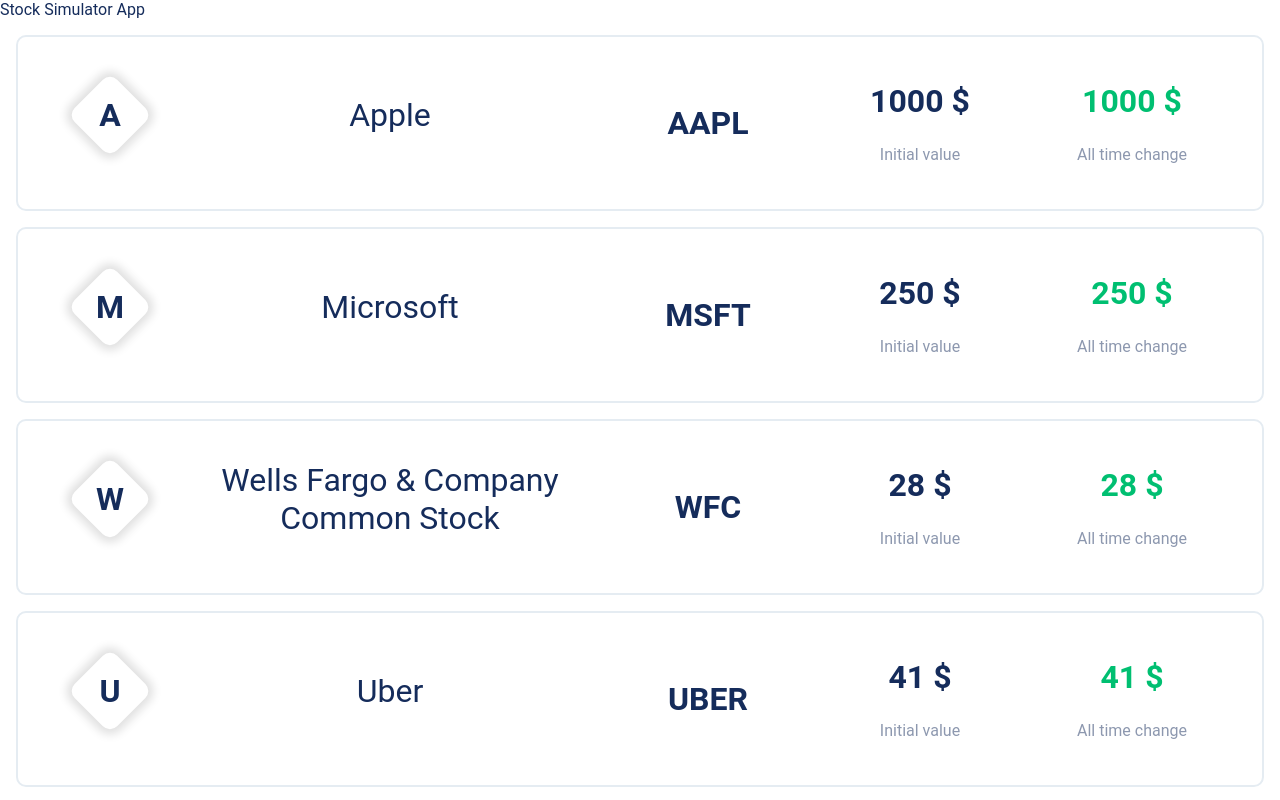
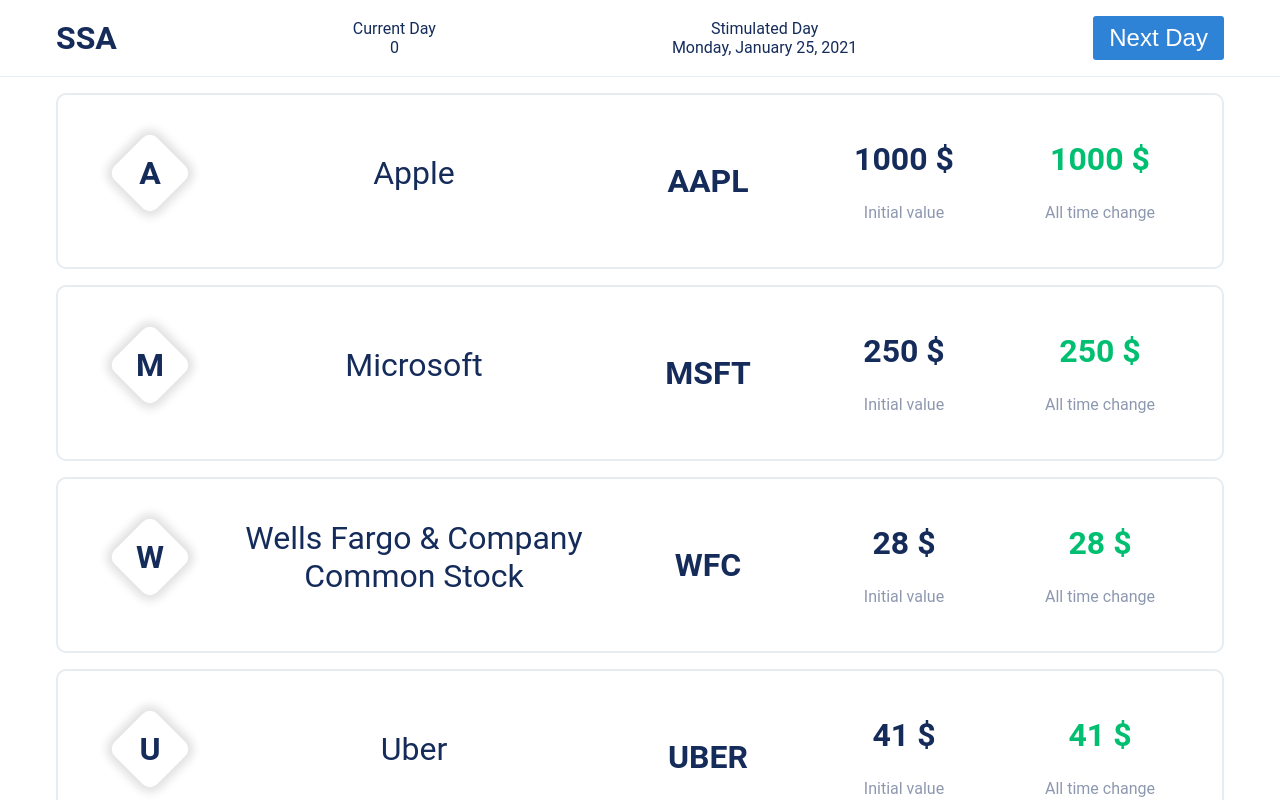
Before and after one commit to gregorlaan/brainbase-exercise, an Angular app: page / in a window 1280 px wide. Shown: the top 800 px of the page. Built offline with nearby package versions, Linux system fonts and the light colour scheme.

Commit message:
Add header component

```diff
--- a/src/app/app.component.html
+++ b/src/app/app.component.html
@@ -1,3 +1,3 @@
-<h1>{{ title }}</h1>
+<app-header></app-header>
 
 <app-row></app-row>
--- a/src/app/app.component.ts
+++ b/src/app/app.component.ts
@@ -6,5 +6,4 @@
   styleUrls: ['./app.component.css']
 })
 export class AppComponent {
-  title = 'Stock Simulator App';
 }
--- a/src/app/app.module.ts
+++ b/src/app/app.module.ts
@@ -3,11 +3,13 @@
 
 import { AppComponent } from './app.component';
 import { RowComponent } from './row/row.component';
+import { HeaderComponent } from './header/header.component';
 
 @NgModule({
   declarations: [
     AppComponent,
-    RowComponent
+    RowComponent,
+    HeaderComponent
   ],
   imports: [
     BrowserModule
--- /dev/null
+++ b/src/app/header/header.component.css
@@ -0,0 +1,20 @@
+header {
+  border-bottom: 1px solid var(--gray);
+}
+
+header > .container {
+  display: flex;
+  justify-content: space-between;
+  padding: 1rem;
+  align-items: center;
+}
+
+.site-title {
+  font-size: 2rem;
+  font-weight: 600;
+}
+
+.current-day,
+.stimulated-day {
+  text-align: center;
+}
--- /dev/null
+++ b/src/app/header/header.component.html
@@ -0,0 +1,17 @@
+<header>
+    <div class="container">
+        <h1 class="site-title">{{ title }}</h1>
+
+        <div class="current-day">
+            Current Day
+            <p>{{ currentDay }}</p>
+        </div>
+
+        <div class="stimulated-day">
+            Stimulated Day
+            <p>{{ stimulatedDay | date: dateFormat }}</p>
+        </div>
+
+        <button (click)="onNextDay()" class="primary-btn">Next Day</button>
+    </div>
+</header>
--- /dev/null
+++ b/src/app/header/header.component.ts
@@ -0,0 +1,28 @@
+import { Component, OnInit } from '@angular/core';
+
+@Component({
+  selector: 'app-header',
+  templateUrl: './header.component.html',
+  styleUrls: ['./header.component.css']
+})
+export class HeaderComponent implements OnInit {
+  title: string = 'SSA';
+  dateFormat: string = 'EEEE, MMMM dd, yyyy';
+  currentDay: number = 0;
+  stimulatedDay: Date = new Date();
+  registerForm: unknown;
+
+
+  constructor() { }
+
+  ngOnInit(): void {
+
+  }
+
+  onNextDay(): void {
+    this.currentDay++;
+
+    this.stimulatedDay = new Date(this.stimulatedDay);
+    this.stimulatedDay.setDate(this.stimulatedDay.getDate() + 1);
+  }
+}
--- a/src/app/row/row.component.css
+++ b/src/app/row/row.component.css
@@ -4,7 +4,7 @@
 
 .stock-list-item {
   padding: 0;
-  border: 2px solid #e5ecf2;
+  border: 2px solid var(--gray);
   border-radius: 10px;
   padding: 2rem;
   margin-bottom: 1rem;
--- a/src/app/row/row.component.html
+++ b/src/app/row/row.component.html
@@ -1,3 +1,4 @@
+<div class="container">
     <ul class="unstyle stock-list">
         <li *ngFor="let stock of stocks" class="stock-list-item container">
             <div class="column brand">
@@ -36,3 +37,4 @@
 
         </li>
     </ul>
+</div>
--- a/src/styles.css
+++ b/src/styles.css
@@ -22,6 +22,7 @@
 }
 
 /* Unstyle */
+
 ul.unstyle {
   list-style: none;
   margin: 0;
@@ -42,3 +43,29 @@
 * {
   box-sizing: border-box;
 }
+
+:root {
+  --blue: #1976d2;
+  --gray: #e5ecf2;
+}
+
+.container {
+  max-width: 1200px;
+  margin: 0 auto;
+}
+
+.primary-btn {
+  display: inline-block;
+  background: var(--blue);
+  opacity: 0.9;
+  color: white;
+  padding: 0.5rem 1rem;
+  font-size: 1.5rem;
+  border: 0;
+  border-radius: 3px;
+  cursor: pointer;
+}
+
+.primary-btn:hover {
+  opacity: 1;
+}
```
Also changed, not shown: 2 other files (tests, documents, lock files or other folders). Lines whose indentation alone changed are shown as unchanged.
